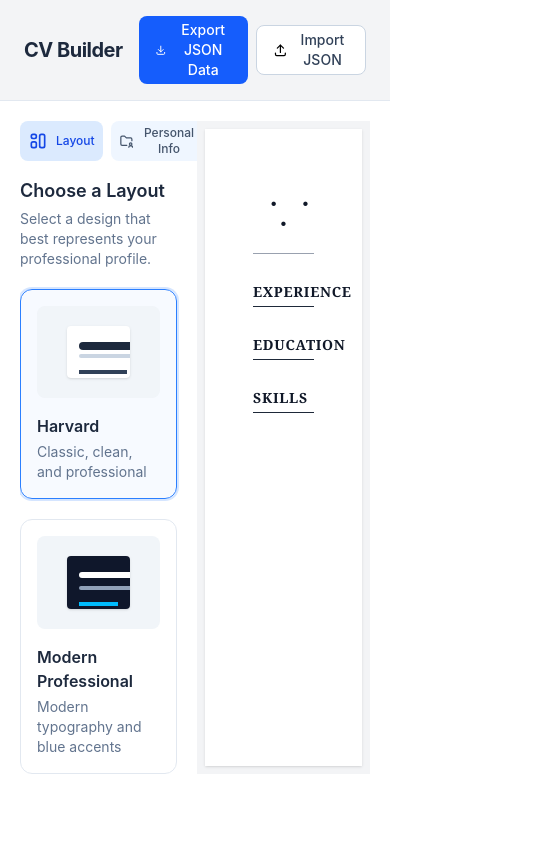
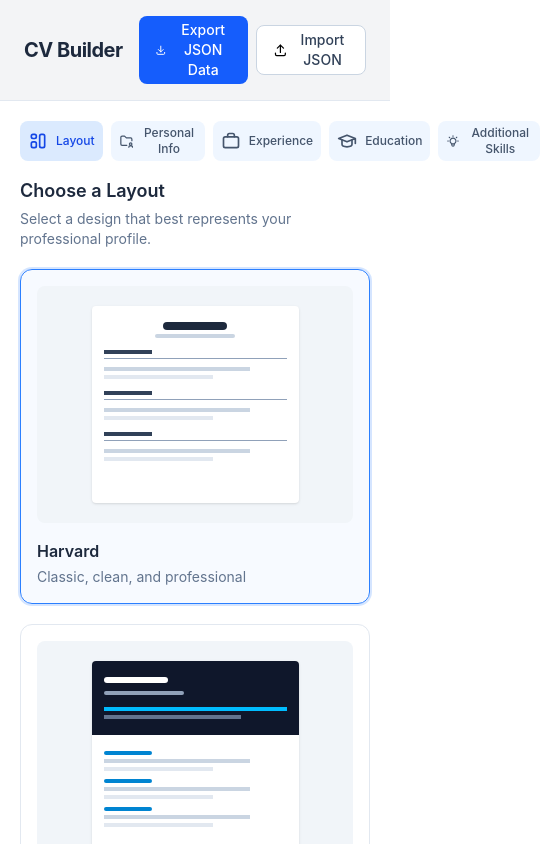
Before and after one commit to DynamesLuis/CV-Builder, a React (Vite) app: page / in a window 390 px wide. Shown: the top 844 px of the page, 540 px wide, since content can reach past the window. Built offline with nearby package versions, Linux system fonts and the light colour scheme.

Commit message:
ui: main responsive

```diff
--- a/src/App.jsx
+++ b/src/App.jsx
@@ -89,9 +89,9 @@ function App() {
   };
 
   return (
-    <div className="h-screen flex flex-col overflow-hidden">
+    <div className="flex flex-col lg:h-screen lg:overflow-hidden">
       <Header onExportJSON={exportCvDataToJson} setCvData={setCvData} />
-      <main className="flex w-full p-5 min-h-0 overflow-hidden">
+      <main className="flex flex-col lg:flex-row w-full p-5 min-h-screen lg:min-h-0 lg:flex-1 lg:overflow-hidden">
         <CvEdit
           cvData={cvData}
           setCvData={setCvData}
--- a/src/features/cv-edit/CvEdit.jsx
+++ b/src/features/cv-edit/CvEdit.jsx
@@ -20,7 +20,7 @@ export default function CvEdit({
   setSelectedLayout
 }) {
   return (
-    <div className="flex-1 pr-5 h-full overflow-y-auto">
+    <div className="lg:flex-1 lg:min-h-0 lg:overflow-y-auto">
       <EditNav
         activeSection={activeSection}
         onChangeSection={setActiveSection}
--- a/src/features/cv-preview/CvPreview.jsx
+++ b/src/features/cv-preview/CvPreview.jsx
@@ -15,5 +15,5 @@ export default function CvPreview({ cvData, selectedLayout }) {
       layout = <HarvardLayout cvData={cvData} />;
       break;
   }
-  return <div className="flex-1 bg-gray-100 p-2 h-full overflow-y-auto">{layout}</div>;
+  return <div className="lg:flex-1 lg:min-h-0 lg:overflow-y-auto">{layout}</div>;
 }
```
